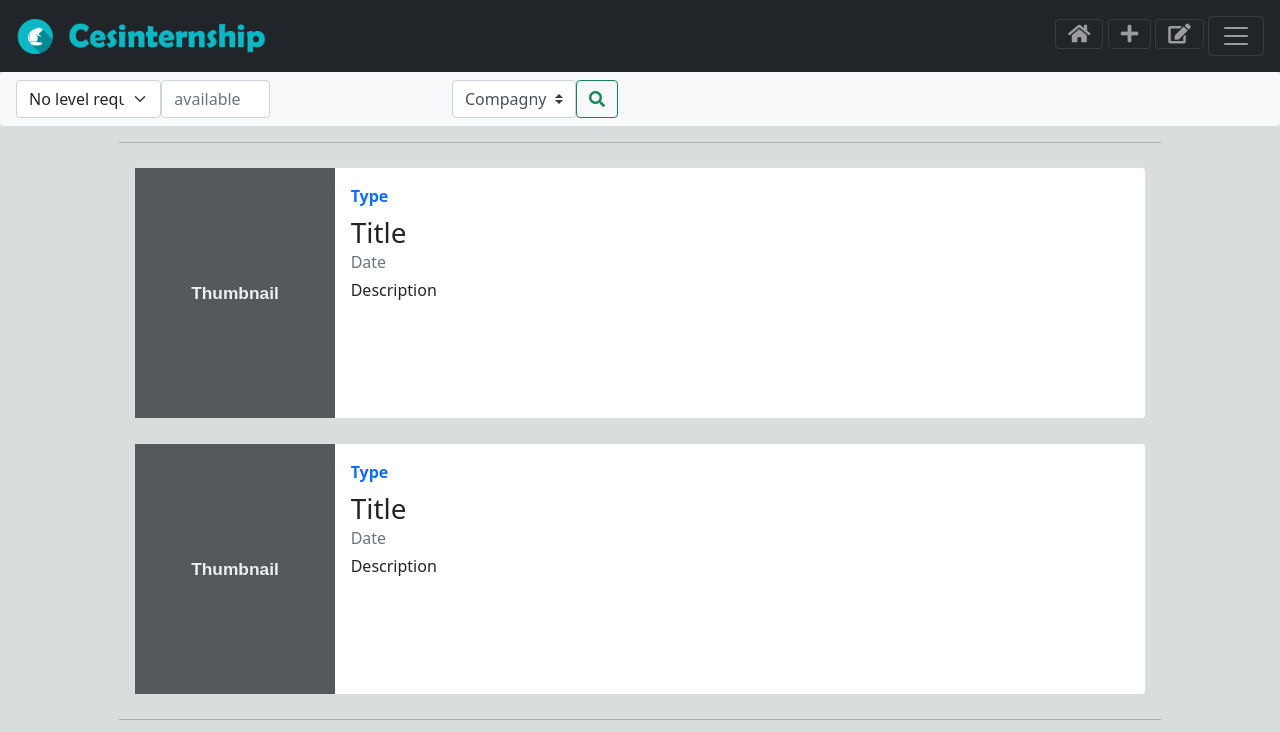
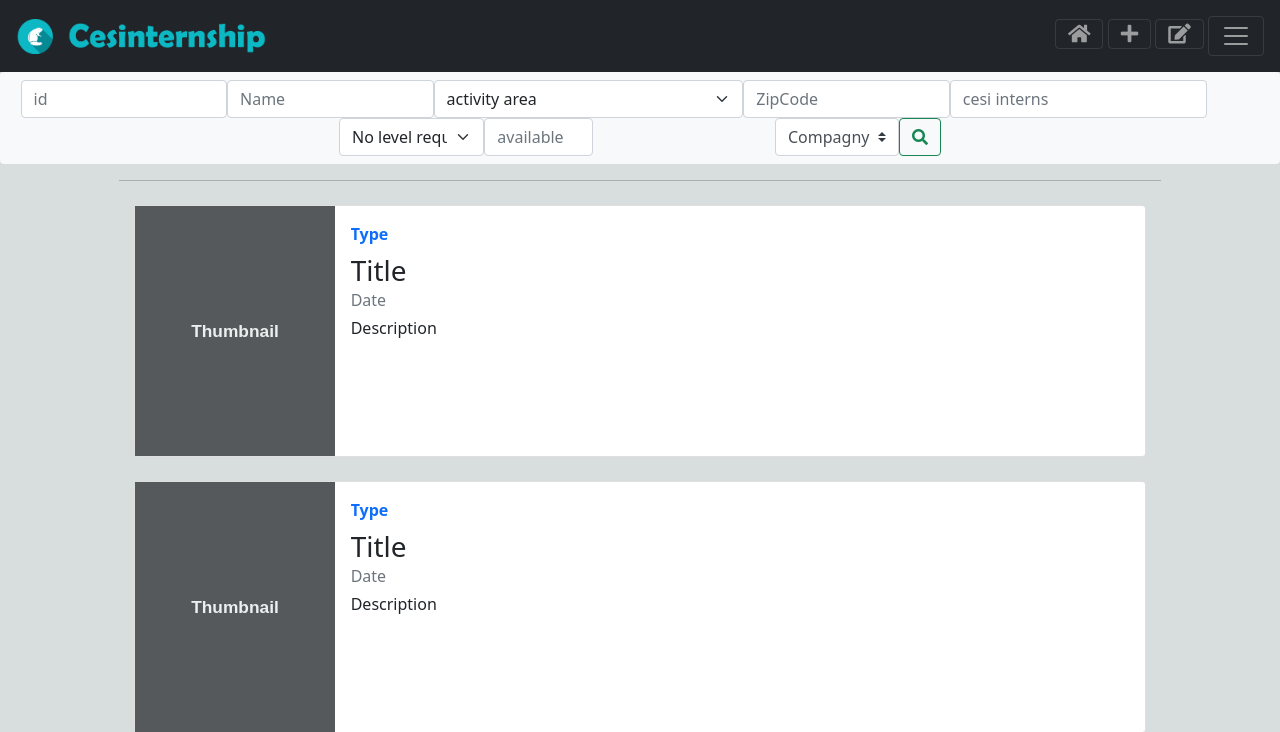
Before and after one commit to awPenda/Projet-Web_Cesinternship, a PHP site: page /assest/pages/home.php in a window 1280 px wide. Shown: the top 732 px of the page. Run offline with PHP 8.4, Linux system fonts and the light colour scheme.

Commit message:
j'ai juste bougé deux div

```diff
--- a/assest/pages/home.php
+++ b/assest/pages/home.php
@@ -31,7 +31,7 @@
         ?>
 
 
-  <div class="">
+  <div class="d-flex justify-content-center">
         <nav class="navbar navbar-expand-lg navbar-light bg-light rounded">
 
 
@@ -90,10 +90,10 @@
 
 
         </nav>
-      </div>
+  </div>
 
 
-        <div class="container col-md-10 ">
+    <div class="container col-md-10 ">
 
         <hr class="mb-4">
 
@@ -212,7 +212,7 @@
           include_once 'footer.php'
         ?>
 
-      </div>
+    </div>
 
 
 
--- a/assest/style/style.css
+++ b/assest/style/style.css
@@ -69,6 +69,5 @@ body {
 }
 
 #search_compagny_div{
-  display: none !important;
-  color: blue !important;
+
 }
```
